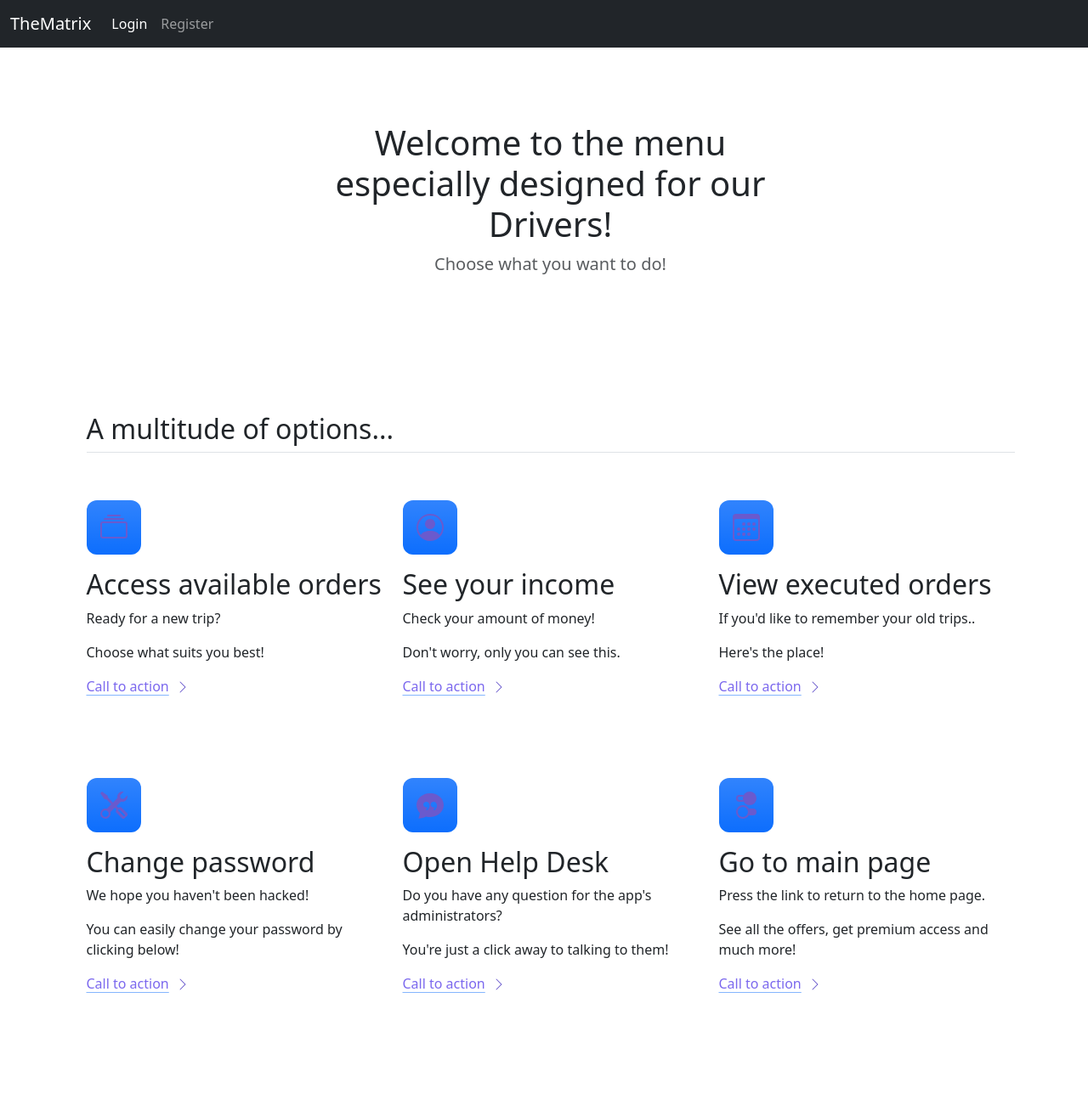
After one commit to EdyStan/uber_app_beetroot, a Django app: page /driver/ in a window 1280 px wide. The commit adds this page. Shown: the whole page at 85% size. Run offline with Django 4.2, Linux system fonts and the light colour scheme; style sheets or scripts are compiled from the project's sources; some libraries are stand-ins or nearby versions.

Commit message:
created driver web template

```diff
--- /dev/null
+++ b/main_app/static/css/features.css
@@ -0,0 +1,36 @@
+.feature-icon {
+  width: 4rem;
+  height: 4rem;
+  border-radius: .75rem;
+}
+
+.icon-link > .bi {
+  margin-top: .125rem;
+  margin-left: .125rem;
+  fill: currentcolor;
+  transition: transform .25s ease-in-out;
+}
+.icon-link:hover > .bi {
+  transform: translate(.25rem);
+}
+
+.icon-square {
+  width: 3rem;
+  height: 3rem;
+  border-radius: .75rem;
+}
+
+.text-shadow-1 { text-shadow: 0 .125rem .25rem rgba(0, 0, 0, .25); }
+.text-shadow-2 { text-shadow: 0 .25rem .5rem rgba(0, 0, 0, .25); }
+.text-shadow-3 { text-shadow: 0 .5rem 1.5rem rgba(0, 0, 0, .25); }
+
+.card-cover {
+  background-repeat: no-repeat;
+  background-position: center center;
+  background-size: cover;
+}
+
+.feature-icon-small {
+  width: 3rem;
+  height: 3rem;
+}
--- a/main_app/templates/main_app/base.html
+++ b/main_app/templates/main_app/base.html
@@ -58,15 +58,22 @@
             </button>
             <div class="collapse navbar-collapse" id="navbarCollapse">
                 <ul class="navbar-nav me-auto mb-2 mb-md-0">
+                    {% if user.is_authenticated %}
+                    <li class="nav-item">
+                        <a class="nav-link">Help Desk</a>
+                    </li>
+
+                        <li class="nav-item">
+                        <a class="nav-link" href="{% url 'logout' %}">Log out</a>
+                    </li>
+                    {% else %}
                     <li class="nav-item">
                         <a class="nav-link active" aria-current="page" href="{% url 'login' %}">Login</a>
                     </li>
                     <li class="nav-item">
                         <a class="nav-link" href="{% url 'register' %}">Register</a>
                     </li>
-                    <li class="nav-item">
-                        <a class="nav-link disabled">Help Desk</a>
-                    </li>
+                    {% endif %}
                 </ul>
             </div>
         </div>
--- /dev/null
+++ b/main_app/templates/main_app/driver_page.html
@@ -0,0 +1,242 @@
+{% extends 'main_app/base.html' %}
+{% load bootstrap5 %}
+
+{% block head %}
+    {% load static %}
+    <link rel="stylesheet" href="{% static 'css/features.css' %}">
+    <style>
+        svg {
+            color: slateblue;
+        }
+        .bd-placeholder-img {
+            font-size: 1.125rem;
+            text-anchor: middle;
+            -webkit-user-select: none;
+            -moz-user-select: none;
+            user-select: none;
+        }
+
+        @media (min-width: 768px) {
+            .bd-placeholder-img-lg {
+                font-size: 3.5rem;
+            }
+        }
+
+        .b-example-divider {
+            height: 3rem;
+            background-color: rgba(0, 0, 0, .1);
+            border: solid rgba(0, 0, 0, .15);
+            border-width: 1px 0;
+            box-shadow: inset 0 .5em 1.5em rgba(0, 0, 0, .1), inset 0 .125em .5em rgba(0, 0, 0, .15);
+        }
+
+        .b-example-vr {
+            flex-shrink: 0;
+            width: 1.5rem;
+            height: 100vh;
+        }
+
+        .bi {
+            vertical-align: -.125em;
+            fill: currentColor;
+        }
+
+        .nav-scroller {
+            position: relative;
+            z-index: 2;
+            height: 2.75rem;
+            overflow-y: hidden;
+        }
+
+        .nav-scroller .nav {
+            display: flex;
+            flex-wrap: nowrap;
+            padding-bottom: 1rem;
+            margin-top: -1px;
+            overflow-x: auto;
+            text-align: center;
+            white-space: nowrap;
+            -webkit-overflow-scrolling: touch;
+        }
+    </style>
+{% endblock %}
+
+{% block content %}
+    <svg xmlns="http://www.w3.org/2000/svg" style="display: none;">
+        <symbol id="bootstrap" viewBox="0 0 118 94">
+            <title>Bootstrap</title>
+            <path fill-rule="evenodd" clip-rule="evenodd"
+                  d="M24.509 0c-6.733 0-11.715 5.893-11.492 12.284.214 6.14-.064 14.092-2.066 20.577C8.943 39.365 5.547 43.485 0 44.014v5.972c5.547.529 8.943 4.649 10.951 11.153 2.002 6.485 2.28 14.437 2.066 20.577C12.794 88.106 17.776 94 24.51 94H93.5c6.733 0 11.714-5.893 11.491-12.284-.214-6.14.064-14.092 2.066-20.577 2.009-6.504 5.396-10.624 10.943-11.153v-5.972c-5.547-.529-8.934-4.649-10.943-11.153-2.002-6.484-2.28-14.437-2.066-20.577C105.214 5.894 100.233 0 93.5 0H24.508zM80 57.863C80 66.663 73.436 72 62.543 72H44a2 2 0 01-2-2V24a2 2 0 012-2h18.437c9.083 0 15.044 4.92 15.044 12.474 0 5.302-4.01 10.049-9.119 10.88v.277C75.317 46.394 80 51.21 80 57.863zM60.521 28.34H49.948v14.934h8.905c6.884 0 10.68-2.772 10.68-7.727 0-4.643-3.264-7.207-9.012-7.207zM49.948 49.2v16.458H60.91c7.167 0 10.964-2.876 10.964-8.281 0-5.406-3.903-8.178-11.425-8.178H49.948z"></path>
+        </symbol>
+        <symbol id="home" viewBox="0 0 16 16">
+            <path d="M8.354 1.146a.5.5 0 0 0-.708 0l-6 6A.5.5 0 0 0 1.5 7.5v7a.5.5 0 0 0 .5.5h4.5a.5.5 0 0 0 .5-.5v-4h2v4a.5.5 0 0 0 .5.5H14a.5.5 0 0 0 .5-.5v-7a.5.5 0 0 0-.146-.354L13 5.793V2.5a.5.5 0 0 0-.5-.5h-1a.5.5 0 0 0-.5.5v1.293L8.354 1.146zM2.5 14V7.707l5.5-5.5 5.5 5.5V14H10v-4a.5.5 0 0 0-.5-.5h-3a.5.5 0 0 0-.5.5v4H2.5z"></path>
+        </symbol>
+        <symbol id="speedometer2" viewBox="0 0 16 16">
+            <path d="M8 4a.5.5 0 0 1 .5.5V6a.5.5 0 0 1-1 0V4.5A.5.5 0 0 1 8 4zM3.732 5.732a.5.5 0 0 1 .707 0l.915.914a.5.5 0 1 1-.708.708l-.914-.915a.5.5 0 0 1 0-.707zM2 10a.5.5 0 0 1 .5-.5h1.586a.5.5 0 0 1 0 1H2.5A.5.5 0 0 1 2 10zm9.5 0a.5.5 0 0 1 .5-.5h1.5a.5.5 0 0 1 0 1H12a.5.5 0 0 1-.5-.5zm.754-4.246a.389.389 0 0 0-.527-.02L7.547 9.31a.91.91 0 1 0 1.302 1.258l3.434-4.297a.389.389 0 0 0-.029-.518z"></path>
+            <path fill-rule="evenodd"
+                  d="M0 10a8 8 0 1 1 15.547 2.661c-.442 1.253-1.845 1.602-2.932 1.25C11.309 13.488 9.475 13 8 13c-1.474 0-3.31.488-4.615.911-1.087.352-2.49.003-2.932-1.25A7.988 7.988 0 0 1 0 10zm8-7a7 7 0 0 0-6.603 9.329c.203.575.923.876 1.68.63C4.397 12.533 6.358 12 8 12s3.604.532 4.923.96c.757.245 1.477-.056 1.68-.631A7 7 0 0 0 8 3z"></path>
+        </symbol>
+        <symbol id="table" viewBox="0 0 16 16">
+            <path d="M0 2a2 2 0 0 1 2-2h12a2 2 0 0 1 2 2v12a2 2 0 0 1-2 2H2a2 2 0 0 1-2-2V2zm15 2h-4v3h4V4zm0 4h-4v3h4V8zm0 4h-4v3h3a1 1 0 0 0 1-1v-2zm-5 3v-3H6v3h4zm-5 0v-3H1v2a1 1 0 0 0 1 1h3zm-4-4h4V8H1v3zm0-4h4V4H1v3zm5-3v3h4V4H6zm4 4H6v3h4V8z"></path>
+        </symbol>
+        <symbol id="people-circle" viewBox="0 0 16 16">
+            <path d="M11 6a3 3 0 1 1-6 0 3 3 0 0 1 6 0z"></path>
+            <path fill-rule="evenodd"
+                  d="M0 8a8 8 0 1 1 16 0A8 8 0 0 1 0 8zm8-7a7 7 0 0 0-5.468 11.37C3.242 11.226 4.805 10 8 10s4.757 1.225 5.468 2.37A7 7 0 0 0 8 1z"></path>
+        </symbol>
+        <symbol id="grid" viewBox="0 0 16 16">
+            <path d="M1 2.5A1.5 1.5 0 0 1 2.5 1h3A1.5 1.5 0 0 1 7 2.5v3A1.5 1.5 0 0 1 5.5 7h-3A1.5 1.5 0 0 1 1 5.5v-3zM2.5 2a.5.5 0 0 0-.5.5v3a.5.5 0 0 0 .5.5h3a.5.5 0 0 0 .5-.5v-3a.5.5 0 0 0-.5-.5h-3zm6.5.5A1.5 1.5 0 0 1 10.5 1h3A1.5 1.5 0 0 1 15 2.5v3A1.5 1.5 0 0 1 13.5 7h-3A1.5 1.5 0 0 1 9 5.5v-3zm1.5-.5a.5.5 0 0 0-.5.5v3a.5.5 0 0 0 .5.5h3a.5.5 0 0 0 .5-.5v-3a.5.5 0 0 0-.5-.5h-3zM1 10.5A1.5 1.5 0 0 1 2.5 9h3A1.5 1.5 0 0 1 7 10.5v3A1.5 1.5 0 0 1 5.5 15h-3A1.5 1.5 0 0 1 1 13.5v-3zm1.5-.5a.5.5 0 0 0-.5.5v3a.5.5 0 0 0 .5.5h3a.5.5 0 0 0 .5-.5v-3a.5.5 0 0 0-.5-.5h-3zm6.5.5A1.5 1.5 0 0 1 10.5 9h3a1.5 1.5 0 0 1 1.5 1.5v3a1.5 1.5 0 0 1-1.5 1.5h-3A1.5 1.5 0 0 1 9 13.5v-3zm1.5-.5a.5.5 0 0 0-.5.5v3a.5.5 0 0 0 .5.5h3a.5.5 0 0 0 .5-.5v-3a.5.5 0 0 0-.5-.5h-3z"></path>
+        </symbol>
+        <symbol id="collection" viewBox="0 0 16 16">
+            <path d="M2.5 3.5a.5.5 0 0 1 0-1h11a.5.5 0 0 1 0 1h-11zm2-2a.5.5 0 0 1 0-1h7a.5.5 0 0 1 0 1h-7zM0 13a1.5 1.5 0 0 0 1.5 1.5h13A1.5 1.5 0 0 0 16 13V6a1.5 1.5 0 0 0-1.5-1.5h-13A1.5 1.5 0 0 0 0 6v7zm1.5.5A.5.5 0 0 1 1 13V6a.5.5 0 0 1 .5-.5h13a.5.5 0 0 1 .5.5v7a.5.5 0 0 1-.5.5h-13z"></path>
+        </symbol>
+        <symbol id="calendar3" viewBox="0 0 16 16">
+            <path d="M14 0H2a2 2 0 0 0-2 2v12a2 2 0 0 0 2 2h12a2 2 0 0 0 2-2V2a2 2 0 0 0-2-2zM1 3.857C1 3.384 1.448 3 2 3h12c.552 0 1 .384 1 .857v10.286c0 .473-.448.857-1 .857H2c-.552 0-1-.384-1-.857V3.857z"></path>
+            <path d="M6.5 7a1 1 0 1 0 0-2 1 1 0 0 0 0 2zm3 0a1 1 0 1 0 0-2 1 1 0 0 0 0 2zm3 0a1 1 0 1 0 0-2 1 1 0 0 0 0 2zm-9 3a1 1 0 1 0 0-2 1 1 0 0 0 0 2zm3 0a1 1 0 1 0 0-2 1 1 0 0 0 0 2zm3 0a1 1 0 1 0 0-2 1 1 0 0 0 0 2zm3 0a1 1 0 1 0 0-2 1 1 0 0 0 0 2zm-9 3a1 1 0 1 0 0-2 1 1 0 0 0 0 2zm3 0a1 1 0 1 0 0-2 1 1 0 0 0 0 2zm3 0a1 1 0 1 0 0-2 1 1 0 0 0 0 2z"></path>
+        </symbol>
+        <symbol id="chat-quote-fill" viewBox="0 0 16 16">
+            <path d="M16 8c0 3.866-3.582 7-8 7a9.06 9.06 0 0 1-2.347-.306c-.584.296-1.925.864-4.181 1.234-.2.032-.352-.176-.273-.362.354-.836.674-1.95.77-2.966C.744 11.37 0 9.76 0 8c0-3.866 3.582-7 8-7s8 3.134 8 7zM7.194 6.766a1.688 1.688 0 0 0-.227-.272 1.467 1.467 0 0 0-.469-.324l-.008-.004A1.785 1.785 0 0 0 5.734 6C4.776 6 4 6.746 4 7.667c0 .92.776 1.666 1.734 1.666.343 0 .662-.095.931-.26-.137.389-.39.804-.81 1.22a.405.405 0 0 0 .011.59c.173.16.447.155.614-.01 1.334-1.329 1.37-2.758.941-3.706a2.461 2.461 0 0 0-.227-.4zM11 9.073c-.136.389-.39.804-.81 1.22a.405.405 0 0 0 .012.59c.172.16.446.155.613-.01 1.334-1.329 1.37-2.758.942-3.706a2.466 2.466 0 0 0-.228-.4 1.686 1.686 0 0 0-.227-.273 1.466 1.466 0 0 0-.469-.324l-.008-.004A1.785 1.785 0 0 0 10.07 6c-.957 0-1.734.746-1.734 1.667 0 .92.777 1.666 1.734 1.666.343 0 .662-.095.931-.26z"></path>
+        </symbol>
+        <symbol id="cpu-fill" viewBox="0 0 16 16">
+            <path d="M6.5 6a.5.5 0 0 0-.5.5v3a.5.5 0 0 0 .5.5h3a.5.5 0 0 0 .5-.5v-3a.5.5 0 0 0-.5-.5h-3z"></path>
+            <path d="M5.5.5a.5.5 0 0 0-1 0V2A2.5 2.5 0 0 0 2 4.5H.5a.5.5 0 0 0 0 1H2v1H.5a.5.5 0 0 0 0 1H2v1H.5a.5.5 0 0 0 0 1H2v1H.5a.5.5 0 0 0 0 1H2A2.5 2.5 0 0 0 4.5 14v1.5a.5.5 0 0 0 1 0V14h1v1.5a.5.5 0 0 0 1 0V14h1v1.5a.5.5 0 0 0 1 0V14h1v1.5a.5.5 0 0 0 1 0V14a2.5 2.5 0 0 0 2.5-2.5h1.5a.5.5 0 0 0 0-1H14v-1h1.5a.5.5 0 0 0 0-1H14v-1h1.5a.5.5 0 0 0 0-1H14v-1h1.5a.5.5 0 0 0 0-1H14A2.5 2.5 0 0 0 11.5 2V.5a.5.5 0 0 0-1 0V2h-1V.5a.5.5 0 0 0-1 0V2h-1V.5a.5.5 0 0 0-1 0V2h-1V.5zm1 4.5h3A1.5 1.5 0 0 1 11 6.5v3A1.5 1.5 0 0 1 9.5 11h-3A1.5 1.5 0 0 1 5 9.5v-3A1.5 1.5 0 0 1 6.5 5z"></path>
+        </symbol>
+        <symbol id="gear-fill" viewBox="0 0 16 16">
+            <path d="M9.405 1.05c-.413-1.4-2.397-1.4-2.81 0l-.1.34a1.464 1.464 0 0 1-2.105.872l-.31-.17c-1.283-.698-2.686.705-1.987 1.987l.169.311c.446.82.023 1.841-.872 2.105l-.34.1c-1.4.413-1.4 2.397 0 2.81l.34.1a1.464 1.464 0 0 1 .872 2.105l-.17.31c-.698 1.283.705 2.686 1.987 1.987l.311-.169a1.464 1.464 0 0 1 2.105.872l.1.34c.413 1.4 2.397 1.4 2.81 0l.1-.34a1.464 1.464 0 0 1 2.105-.872l.31.17c1.283.698 2.686-.705 1.987-1.987l-.169-.311a1.464 1.464 0 0 1 .872-2.105l.34-.1c1.4-.413 1.4-2.397 0-2.81l-.34-.1a1.464 1.464 0 0 1-.872-2.105l.17-.31c.698-1.283-.705-2.686-1.987-1.987l-.311.169a1.464 1.464 0 0 1-2.105-.872l-.1-.34zM8 10.93a2.929 2.929 0 1 1 0-5.86 2.929 2.929 0 0 1 0 5.858z"></path>
+        </symbol>
+        <symbol id="speedometer" viewBox="0 0 16 16">
+            <path d="M8 2a.5.5 0 0 1 .5.5V4a.5.5 0 0 1-1 0V2.5A.5.5 0 0 1 8 2zM3.732 3.732a.5.5 0 0 1 .707 0l.915.914a.5.5 0 1 1-.708.708l-.914-.915a.5.5 0 0 1 0-.707zM2 8a.5.5 0 0 1 .5-.5h1.586a.5.5 0 0 1 0 1H2.5A.5.5 0 0 1 2 8zm9.5 0a.5.5 0 0 1 .5-.5h1.5a.5.5 0 0 1 0 1H12a.5.5 0 0 1-.5-.5zm.754-4.246a.389.389 0 0 0-.527-.02L7.547 7.31A.91.91 0 1 0 8.85 8.569l3.434-4.297a.389.389 0 0 0-.029-.518z"></path>
+            <path fill-rule="evenodd"
+                  d="M6.664 15.889A8 8 0 1 1 9.336.11a8 8 0 0 1-2.672 15.78zm-4.665-4.283A11.945 11.945 0 0 1 8 10c2.186 0 4.236.585 6.001 1.606a7 7 0 1 0-12.002 0z"></path>
+        </symbol>
+        <symbol id="toggles2" viewBox="0 0 16 16">
+            <path d="M9.465 10H12a2 2 0 1 1 0 4H9.465c.34-.588.535-1.271.535-2 0-.729-.195-1.412-.535-2z"></path>
+            <path d="M6 15a3 3 0 1 0 0-6 3 3 0 0 0 0 6zm0 1a4 4 0 1 1 0-8 4 4 0 0 1 0 8zm.535-10a3.975 3.975 0 0 1-.409-1H4a1 1 0 0 1 0-2h2.126c.091-.355.23-.69.41-1H4a2 2 0 1 0 0 4h2.535z"></path>
+            <path d="M14 4a4 4 0 1 1-8 0 4 4 0 0 1 8 0z"></path>
+        </symbol>
+        <symbol id="tools" viewBox="0 0 16 16">
+            <path d="M1 0L0 1l2.2 3.081a1 1 0 0 0 .815.419h.07a1 1 0 0 1 .708.293l2.675 2.675-2.617 2.654A3.003 3.003 0 0 0 0 13a3 3 0 1 0 5.878-.851l2.654-2.617.968.968-.305.914a1 1 0 0 0 .242 1.023l3.356 3.356a1 1 0 0 0 1.414 0l1.586-1.586a1 1 0 0 0 0-1.414l-3.356-3.356a1 1 0 0 0-1.023-.242L10.5 9.5l-.96-.96 2.68-2.643A3.005 3.005 0 0 0 16 3c0-.269-.035-.53-.102-.777l-2.14 2.141L12 4l-.364-1.757L13.777.102a3 3 0 0 0-3.675 3.68L7.462 6.46 4.793 3.793a1 1 0 0 1-.293-.707v-.071a1 1 0 0 0-.419-.814L1 0zm9.646 10.646a.5.5 0 0 1 .708 0l3 3a.5.5 0 0 1-.708.708l-3-3a.5.5 0 0 1 0-.708zM3 11l.471.242.529.026.287.445.445.287.026.529L5 13l-.242.471-.026.529-.445.287-.287.445-.529.026L3 15l-.471-.242L2 14.732l-.287-.445L1.268 14l-.026-.529L1 13l.242-.471.026-.529.445-.287.287-.445.529-.026L3 11z"></path>
+        </symbol>
+        <symbol id="chevron-right" viewBox="0 0 16 16">
+            <path fill-rule="evenodd"
+                  d="M4.646 1.646a.5.5 0 0 1 .708 0l6 6a.5.5 0 0 1 0 .708l-6 6a.5.5 0 0 1-.708-.708L10.293 8 4.646 2.354a.5.5 0 0 1 0-.708z"></path>
+        </symbol>
+        <symbol id="geo-fill" viewBox="0 0 16 16">
+            <path fill-rule="evenodd"
+                  d="M4 4a4 4 0 1 1 4.5 3.969V13.5a.5.5 0 0 1-1 0V7.97A4 4 0 0 1 4 3.999zm2.493 8.574a.5.5 0 0 1-.411.575c-.712.118-1.28.295-1.655.493a1.319 1.319 0 0 0-.37.265.301.301 0 0 0-.057.09V14l.002.008a.147.147 0 0 0 .016.033.617.617 0 0 0 .145.15c.165.13.435.27.813.395.751.25 1.82.414 3.024.414s2.273-.163 3.024-.414c.378-.126.648-.265.813-.395a.619.619 0 0 0 .146-.15.148.148 0 0 0 .015-.033L12 14v-.004a.301.301 0 0 0-.057-.09 1.318 1.318 0 0 0-.37-.264c-.376-.198-.943-.375-1.655-.493a.5.5 0 1 1 .164-.986c.77.127 1.452.328 1.957.594C12.5 13 13 13.4 13 14c0 .426-.26.752-.544.977-.29.228-.68.413-1.116.558-.878.293-2.059.465-3.34.465-1.281 0-2.462-.172-3.34-.465-.436-.145-.826-.33-1.116-.558C3.26 14.752 3 14.426 3 14c0-.599.5-1 .961-1.243.505-.266 1.187-.467 1.957-.594a.5.5 0 0 1 .575.411z"></path>
+        </symbol>
+    </svg>
+    <section class="py-5 text-center container">
+        <div class="row py-lg-5">
+            <div class="col-lg-6 col-md-8 mx-auto">
+                <h1 class="fw-light">Welcome to the menu especially designed for our Drivers!</h1>
+                <p class="lead text-muted">Choose what you want to do!</p>
+            </div>
+        </div>
+    </section>
+
+    <div class="container px-4 py-5" id="featured-3">
+        <h2 class="pb-2 border-bottom">A multitude of options...</h2>
+        <div class="row g-4 py-5 row-cols-1 row-cols-lg-3">
+            <div class="feature col">
+                <div class="feature-icon d-inline-flex align-items-center justify-content-center text-bg-primary bg-gradient fs-2 mb-3">
+                    <svg class="bi" width="1em" height="1em">
+                        <use href="#collection"></use>
+                    </svg>
+                </div>
+                <h3 class="fs-2">Access available orders</h3>
+                <p>Ready for a new trip?</p>
+                <p>Choose what suits you best!</p>
+                <a href="#" class="icon-link d-inline-flex align-items-center">
+                    Call to action
+                    <svg class="bi" width="1em" height="1em">
+                        <use href="#chevron-right"></use>
+                    </svg>
+                </a>
+            </div>
+            <div class="feature col">
+                <div class="feature-icon d-inline-flex align-items-center justify-content-center text-bg-primary bg-gradient fs-2 mb-3">
+                    <svg class="bi" width="1em" height="1em">
+                        <use href="#people-circle"></use>
+                    </svg>
+                </div>
+                <h3 class="fs-2">See your income </h3>
+                <p>Check your amount of money!</p>
+                <p>Don't worry, only you can see this.</p>
+                <a href="#" class="icon-link d-inline-flex align-items-center">
+                    Call to action
+                    <svg class="bi" width="1em" height="1em">
+                        <use href="#chevron-right"></use>
+                    </svg>
+                </a>
+            </div>
+            <div class="feature col">
+                <div class="feature-icon d-inline-flex align-items-center justify-content-center text-bg-primary bg-gradient fs-2 mb-3">
+                    <svg class="bi" width="1em" height="1em">
+                        <use href="#calendar3"></use>
+                    </svg>
+                </div>
+                <h3 class="fs-2">View executed orders</h3>
+                <p>If you'd like to remember your old trips..</p>
+                <p>Here's the place!</p>
+                <a href="#" class="icon-link d-inline-flex align-items-center">
+                    Call to action
+                    <svg class="bi" width="1em" height="1em">
+                        <use href="#chevron-right"></use>
+                    </svg>
+                </a>
+            </div>
+        </div>
+            <div class="row g-4 py-5 row-cols-1 row-cols-lg-3">
+                <div class="feature col">
+                    <div class="feature-icon d-inline-flex align-items-center justify-content-center text-bg-primary bg-gradient fs-2 mb-3">
+                        <svg class="bi" width="1em" height="1em">
+                            <use href="#tools"></use>
+                        </svg>
+                    </div>
+                    <h3 class="fs-2">Change password</h3>
+                    <p>We hope you haven't been hacked!</p>
+                    <p>You can easily change your password by clicking below!</p>
+                    <a href="#" class="icon-link d-inline-flex align-items-center">
+                        Call to action
+                        <svg class="bi" width="1em" height="1em">
+                            <use href="#chevron-right"></use>
+                        </svg>
+                    </a>
+                </div>
+                <div class="feature col">
+                    <div class="feature-icon d-inline-flex align-items-center justify-content-center text-bg-primary bg-gradient fs-2 mb-3">
+                        <svg class="bi" width="1em" height="1em">
+                            <use href="#chat-quote-fill"></use>
+                        </svg>
+                    </div>
+                    <h3 class="fs-2">Open Help Desk</h3>
+                    <p>Do you have any question for the app's administrators?</p>
+                    <p>You're just a click away to talking to them!</p>
+                    <a href="#" class="icon-link d-inline-flex align-items-center">
+                        Call to action
+                        <svg class="bi" width="1em" height="1em">
+                            <use href="#chevron-right"></use>
+                        </svg>
+                    </a>
+                </div>
+                <div class="feature col">
+                    <div class="feature-icon d-inline-flex align-items-center justify-content-center text-bg-primary bg-gradient fs-2 mb-3">
+                        <svg class="bi" width="1em" height="1em">
+                            <use href="#toggles2"></use>
+                        </svg>
+                    </div>
+                    <h3 class="fs-2">Go to main page </h3>
+                    <p>Press the link to return to the home page.</p>
+                    <p>See all the offers, get premium access and much more! </p>
+                    <a href="{% url 'home' %}" class="icon-link d-inline-flex align-items-center">
+                        Call to action
+                        <svg class="bi" width="1em" height="1em">
+                            <use href="#chevron-right"></use>
+                        </svg>
+                    </a>
+                </div>
+            </div>
+        </div>
+
+{% endblock %}
--- a/the_matrix/urls.py
+++ b/the_matrix/urls.py
@@ -5,5 +5,7 @@ urlpatterns = [
     path('', views.home_page, name='home'),
     path('register/', views.register_page, name='register'),
     path('login/', views.login_page, name='login'),
-    path('logout/', views.logout_user, name='logout')
+    path('logout/', views.logout_user, name='logout'),
+    path('driver/', views.driver_page, name='driver_menu'),
+    path('passenger/', views.passenger_page, name='passenger_menu')
 ]
--- a/the_matrix/views.py
+++ b/the_matrix/views.py
@@ -9,6 +9,14 @@ from django.contrib.auth.decorators import login_required
 # @login_required(login_url='login')
 def home_page(request):
     return render(request, 'main_app/main_page.html', {})
+
+
+def driver_page(request):
+    return render(request, 'main_app/driver_page.html')
+
+
+def passenger_page(request):
+    return render(request, 'main_app/passenger_page.html')
 
 
 def register_page(request):
```
Also changed, not shown: main_app/templates/main_app/passenger_page.html (added, +18 -0 lines).
